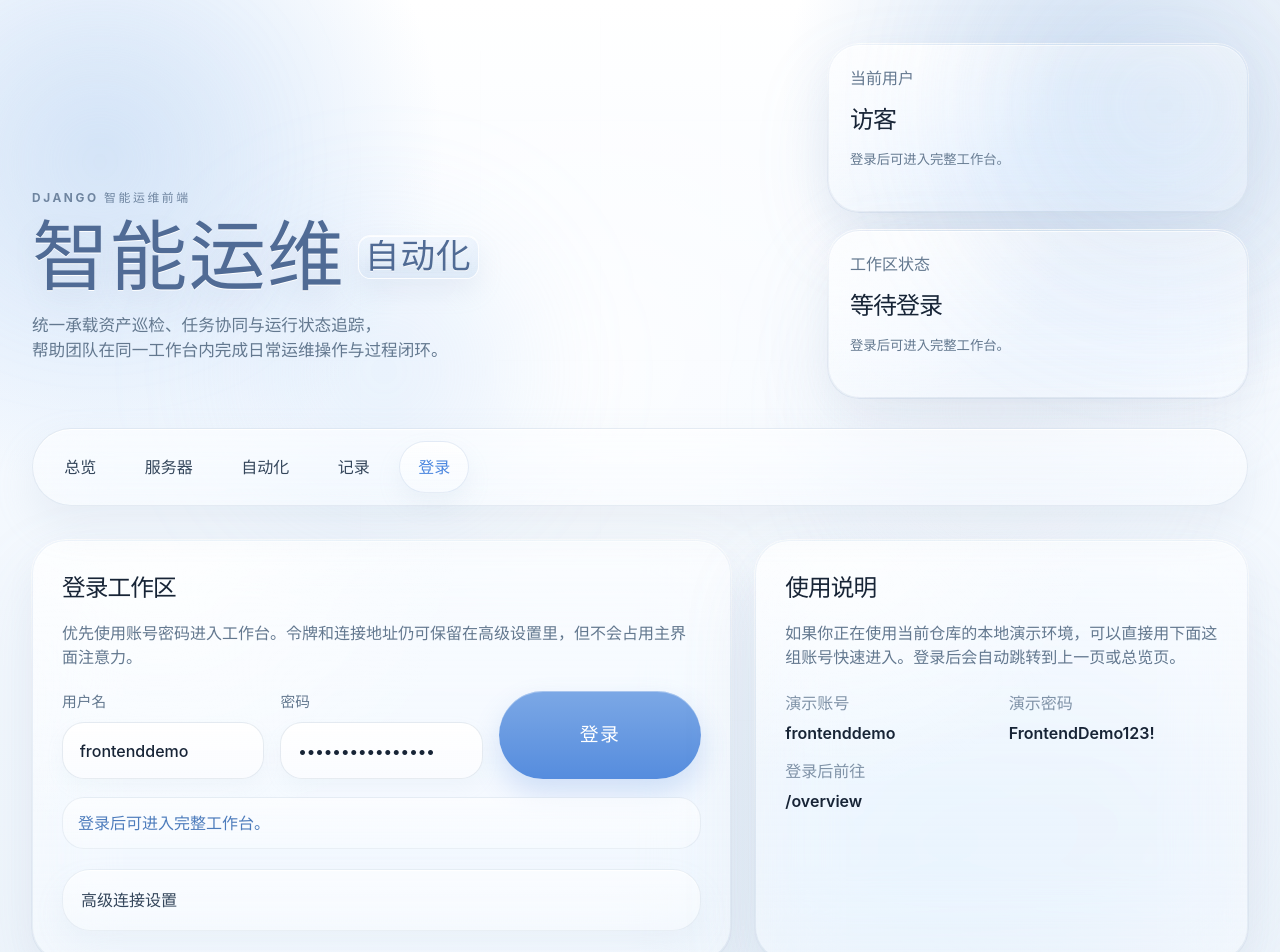
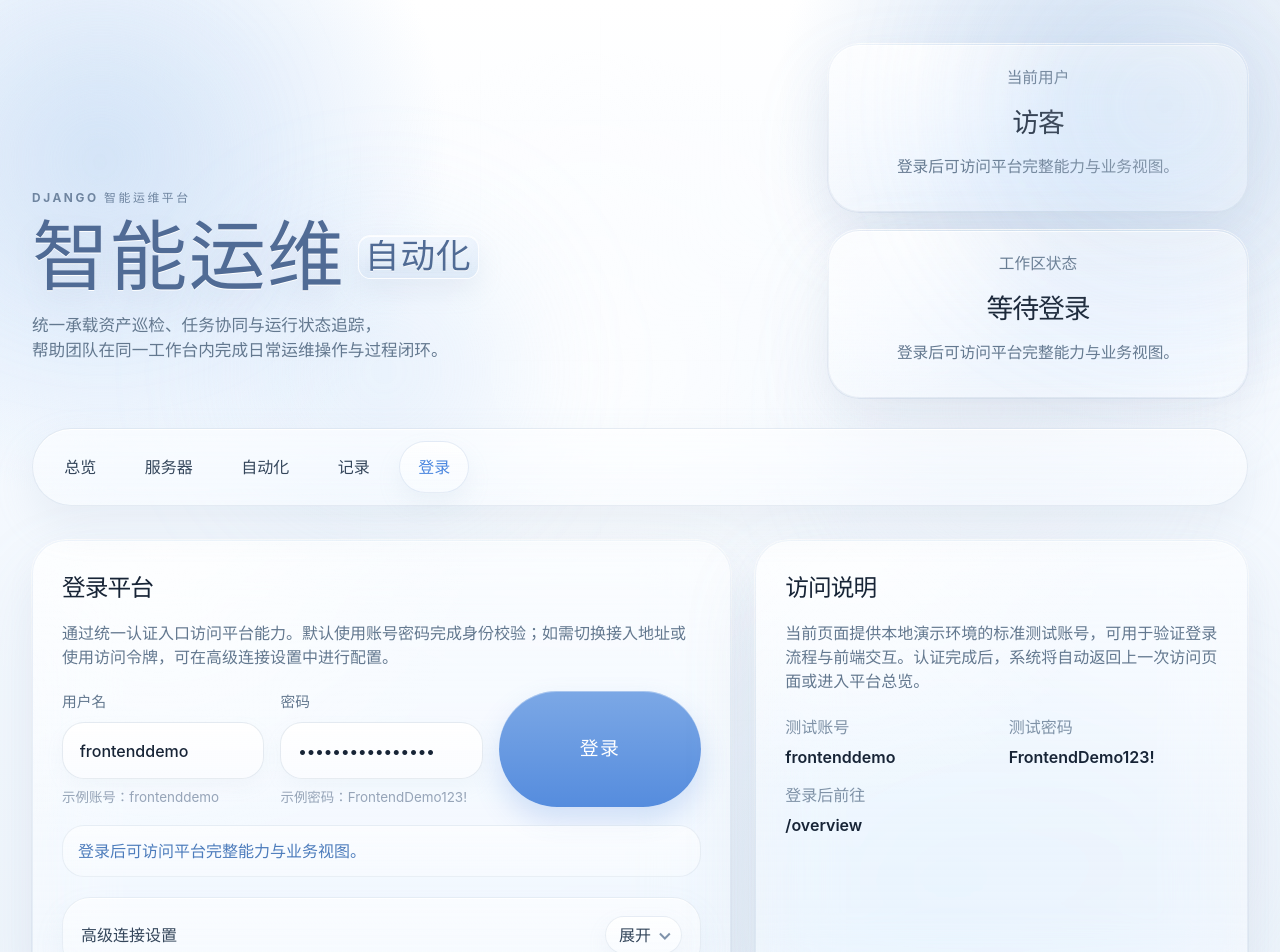
Before and after one commit to zhuoyiwan/djangoproject, a React (Vite) app in the folder frontend/: page /login in a window 1280 px wide. Shown: the top 952 px of the page. Built offline with nearby package versions, Linux system fonts and the light colour scheme; no server answers.

Commit message:
Polish login copy and dashboard status cards

```diff
--- a/frontend/src/app/AppLayout.tsx
+++ b/frontend/src/app/AppLayout.tsx
@@ -14,7 +14,7 @@ export function AppLayout() {
       <div aria-hidden="true" className="ambient-blur ambient-blur-three" />
       <header className="workspace-header">
         <div className="workspace-brand">
-          <p className="eyebrow">Django 智能运维前端</p>
+          <p className="eyebrow">Django 智能运维平台</p>
           <h1 className="brand-title-inline" aria-label="智能运维">
             <span className="brand-title-static">智能运维</span>
             <RotatingText
@@ -42,7 +42,7 @@ export function AppLayout() {
           <BorderGlow className="hero-card">
             <span>当前用户</span>
             <strong>{displayName}</strong>
-            <small>{profile?.email || (accessToken ? "已登录，可继续查看资源与任务。" : "登录后可进入完整工作台。")}</small>
+            <small>{profile?.email || (accessToken ? "身份已验证，可继续访问平台资源与任务。" : "登录后可访问平台完整能力与业务视图。")}</small>
           </BorderGlow>
           <BorderGlow className="hero-card">
             <span>工作区状态</span>
--- a/frontend/src/app/auth.tsx
+++ b/frontend/src/app/auth.tsx
@@ -33,7 +33,7 @@ export function AuthProvider({ children }: { children: ReactNode }) {
   const [accessToken, setAccessToken] = useState("");
   const [profile, setProfile] = useState<UserProfile | null>(null);
   const [authState, setAuthState] = useState<RequestState>("idle");
-  const [authSummary, setAuthSummary] = useState("登录后可进入完整工作台。");
+  const [authSummary, setAuthSummary] = useState("登录后可访问平台完整能力与业务视图。");
 
   useEffect(() => {
     const savedBaseUrl = window.localStorage.getItem(BASE_URL_STORAGE_KEY);
@@ -43,7 +43,7 @@ export function AuthProvider({ children }: { children: ReactNode }) {
     }
     if (savedToken) {
       setAccessToken(savedToken);
-      setAuthSummary("已恢复上次登录状态。");
+      setAuthSummary("已恢复上次认证状态，正在准备平台访问上下文。");
     }
   }, []);
 
@@ -66,20 +66,20 @@ export function AuthProvider({ children }: { children: ReactNode }) {
     if (!activeToken) {
       setProfile(null);
       setAuthState("idle");
-      setAuthSummary("登录后可进入完整工作台。");
+      setAuthSummary("登录后可访问平台完整能力与业务视图。");
       return;
     }
 
     if (!silent) {
       setAuthState("loading");
-      setAuthSummary("正在同步当前账号信息...");
+      setAuthSummary("正在同步当前账号信息与访问上下文...");
     }
 
     try {
       const response = await getCurrentUser(baseUrl, activeToken);
       setProfile(response);
       setAuthState("success");
-      setAuthSummary(`当前账号：${response.display_name || response.username}。`);
+      setAuthSummary(`当前身份：${response.display_name || response.username}。`);
     } catch (error) {
       setProfile(null);
       setAuthState("error");
@@ -89,12 +89,12 @@ export function AuthProvider({ children }: { children: ReactNode }) {
 
   async function loginWithPassword(username: string, password: string) {
     setAuthState("loading");
-    setAuthSummary("正在登录...");
+    setAuthSummary("正在验证身份信息...");
     try {
       const tokens = await login(baseUrl, username, password);
       setAccessToken(tokens.access);
       setAuthState("success");
-      setAuthSummary("登录成功，正在同步账号信息...");
+      setAuthSummary("认证成功，正在加载平台访问上下文...");
       await refreshProfile(tokens.access, true);
     } catch (error) {
       setProfile(null);
@@ -109,18 +109,18 @@ export function AuthProvider({ children }: { children: ReactNode }) {
     if (!token) {
       setProfile(null);
       setAuthState("idle");
-      setAuthSummary("访问令牌已清空。");
+      setAuthSummary("访问令牌已清除。");
       return;
     }
     setAuthState("idle");
-    setAuthSummary("访问令牌已保存，可继续验证其是否有效。");
+    setAuthSummary("访问令牌已保存，可继续校验其有效性。");
   }
 
   function signOut() {
     setAccessToken("");
     setProfile(null);
     setAuthState("idle");
-    setAuthSummary("已退出当前账号。");
+    setAuthSummary("当前身份已安全退出。");
   }
 
   function setBaseUrl(value: string) {
--- a/frontend/src/lib/errors.ts
+++ b/frontend/src/lib/errors.ts
@@ -15,7 +15,7 @@ export function getUserFacingErrorMessage(error: unknown) {
   }
 
   if (rawMessage.includes("Failed to fetch") || rawMessage.includes("NetworkError")) {
-    return "无法连接到后端服务，请检查地址配置、网络状态或后端是否已启动。";
+    return "当前无法建立平台服务连接，请检查服务地址配置、网络连通性及后端服务状态。";
   }
 
   const statusMatch = rawMessage.match(/Request failed with\s+(\d{3})/i);
--- a/frontend/src/pages/LoginPage.tsx
+++ b/frontend/src/pages/LoginPage.tsx
@@ -37,23 +37,26 @@ export function LoginPage() {
     <main className="workspace-grid">
       <BorderGlow as="section" className="panel panel-span-7">
         <div className="panel-heading">
-          <h2>登录工作区</h2>
-          <p>优先使用账号密码进入工作台。令牌和连接地址仍可保留在高级设置里，但不会占用主界面注意力。</p>
+          <h2>登录平台</h2>
+          <p>通过统一认证入口访问平台能力。默认使用账号密码完成身份校验；如需切换接入地址或使用访问令牌，可在高级连接设置中进行配置。</p>
         </div>
 
         <form className="form-grid" onSubmit={handleLogin}>
           <label className="field">
             <span>用户名</span>
-            <input value={username} onChange={(event) => setUsername(event.target.value)} />
+            <input placeholder="例如：ops_admin" value={username} onChange={(event) => setUsername(event.target.value)} />
+            <small className="field-hint">示例账号：frontenddemo</small>
           </label>
           <label className="field">
             <span>密码</span>
             <input
               autoComplete="current-password"
+              placeholder="请输入登录密码"
               type="password"
               value={password}
               onChange={(event) => setPassword(event.target.value)}
             />
+            <small className="field-hint">示例密码：FrontendDemo123!</small>
           </label>
           <button className="login-submit-button" type="submit">
             登录
@@ -63,15 +66,33 @@ export function LoginPage() {
         <p className={`status ${authState}`}>{authSummary}</p>
 
         <details className="advanced-settings">
-          <summary>高级连接设置</summary>
+          <summary className="advanced-settings-toggle">
+            <span className="advanced-settings-title">高级连接设置</span>
+            <span className="advanced-settings-button" aria-hidden="true">
+              <span className="advanced-settings-button-label advanced-settings-button-label-open">展开</span>
+              <span className="advanced-settings-button-label advanced-settings-button-label-close">收起</span>
+              <span className="advanced-settings-chevron" />
+            </span>
+          </summary>
           <div className="stack-grid">
             <label className="field">
               <span>服务地址</span>
-              <input value={baseUrl} onChange={(event) => setBaseUrl(event.target.value)} />
+              <input
+                placeholder="例如：http://127.0.0.1:8000"
+                value={baseUrl}
+                onChange={(event) => setBaseUrl(event.target.value)}
+              />
+              <small className="field-hint">示例：本地开发环境可使用 `http://127.0.0.1:8000`</small>
             </label>
             <label className="field">
               <span>访问令牌</span>
-              <textarea rows={5} value={tokenDraft} onChange={(event) => setTokenDraft(event.target.value)} />
+              <textarea
+                placeholder="例如：eyJhbGciOiJIUzI1NiIsInR5cCI6IkpXVCJ9..."
+                rows={5}
+                value={tokenDraft}
+                onChange={(event) => setTokenDraft(event.target.value)}
+              />
+              <small className="field-hint">适用于临时验证、调试接入或切换测试身份。</small>
             </label>
             <div className="actions">
               <button type="button" onClick={() => void handleTokenValidation()}>
@@ -87,17 +108,17 @@ export function LoginPage() {
 
       <BorderGlow as="section" className="panel panel-span-5">
         <div className="panel-heading">
-          <h2>使用说明</h2>
-          <p>如果你正在使用当前仓库的本地演示环境，可以直接用下面这组账号快速进入。登录后会自动跳转到上一页或总览页。</p>
+          <h2>访问说明</h2>
+          <p>当前页面提供本地演示环境的标准测试账号，可用于验证登录流程与前端交互。认证完成后，系统将自动返回上一次访问页面或进入平台总览。</p>
         </div>
 
         <dl className="profile-card">
           <div>
-            <dt>演示账号</dt>
+            <dt>测试账号</dt>
             <dd>frontenddemo</dd>
           </div>
           <div>
-            <dt>演示密码</dt>
+            <dt>测试密码</dt>
             <dd>FrontendDemo123!</dd>
           </div>
           <div>
--- a/frontend/src/styles.css
+++ b/frontend/src/styles.css
@@ -233,6 +233,12 @@ textarea:focus {
     inset 0 1px 0 rgba(255, 255, 255, 0.9),
     0 0 0 4px rgba(94, 151, 231, 0.12),
     0 12px 28px rgba(167, 186, 210, 0.14);
+}
+
+input::placeholder,
+textarea::placeholder {
+  color: rgba(113, 132, 156, 0.58);
+  font-weight: 500;
 }
 
 textarea {
@@ -610,8 +616,10 @@ a {
   display: grid;
   gap: 12px;
   align-content: start;
+  justify-items: center;
   min-height: 168px;
   padding: 22px 22px 24px;
+  text-align: center;
 }
 
 .hero-card span,
@@ -620,9 +628,19 @@ a {
   color: var(--text-muted);
 }
 
+.hero-card span {
+  font-size: 0.98rem;
+  font-weight: 600;
+}
+
 .hero-card strong {
-  font-size: 1.5rem;
+  font-size: 1.68rem;
   letter-spacing: -0.04em;
+}
+
+.hero-card small {
+  font-size: 0.98rem;
+  line-height: 1.6;
 }
 
 .hero-card::after,
@@ -822,8 +840,6 @@ a {
 
 .advanced-settings summary {
   cursor: pointer;
-  color: var(--text-secondary);
-  font-weight: 600;
   list-style: none;
 }
 
@@ -835,9 +851,73 @@ a {
   margin-bottom: 16px;
 }
 
+.advanced-settings-toggle {
+  display: flex;
+  align-items: center;
+  justify-content: space-between;
+  gap: 14px;
+  color: var(--text-secondary);
+  font-weight: 600;
+}
+
+.advanced-settings-title {
+  font-family: var(--font-rounded);
+}
+
+.advanced-settings-button {
+  display: inline-flex;
+  align-items: center;
+  gap: 0.56rem;
+  min-height: 38px;
+  padding: 0.48rem 0.82rem;
+  border-radius: 999px;
+  border: 1px solid rgba(145, 167, 193, 0.18);
+  background:
+    linear-gradient(180deg, rgba(255, 255, 255, 0.74), rgba(248, 251, 255, 0.48)),
+    rgba(255, 255, 255, 0.3);
+  box-shadow:
+    inset 0 1px 0 rgba(255, 255, 255, 0.92),
+    0 8px 20px rgba(163, 180, 202, 0.1);
+}
+
+.advanced-settings-button-label {
+  line-height: 1;
+}
+
+.advanced-settings-button-label-close {
+  display: none;
+}
+
+.advanced-settings-chevron {
+  width: 0.52rem;
+  height: 0.52rem;
+  border-right: 2px solid rgba(92, 116, 147, 0.78);
+  border-bottom: 2px solid rgba(92, 116, 147, 0.78);
+  transform: rotate(45deg) translateY(-1px);
+  transition: transform 180ms ease;
+}
+
+.advanced-settings[open] .advanced-settings-button-label-open {
+  display: none;
+}
+
+.advanced-settings[open] .advanced-settings-button-label-close {
+  display: inline;
+}
+
+.advanced-settings[open] .advanced-settings-chevron {
+  transform: rotate(-135deg) translateY(-1px);
+}
+
 .field span {
   font-size: 0.92rem;
   font-weight: 600;
+}
+
+.field-hint {
+  color: rgba(113, 132, 156, 0.72);
+  font-size: 0.84rem;
+  line-height: 1.45;
 }
 
 .actions {
```
